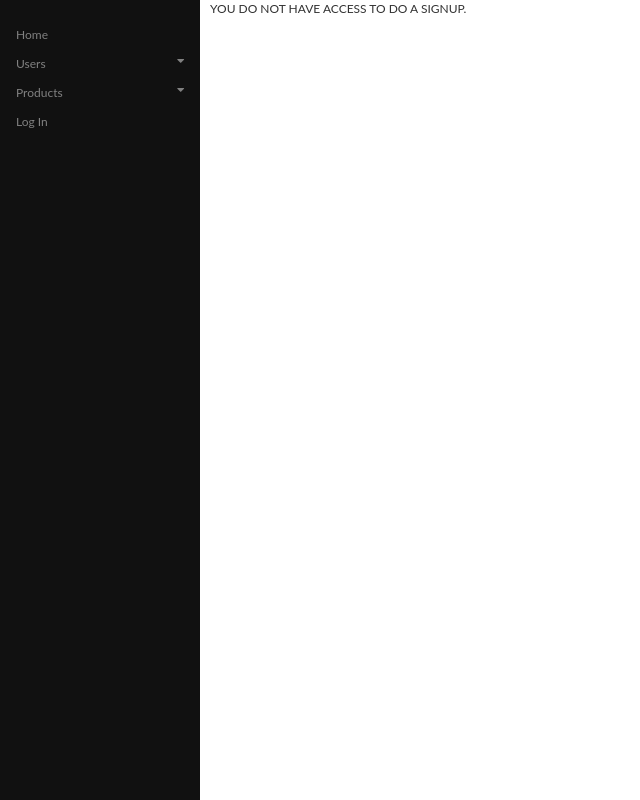
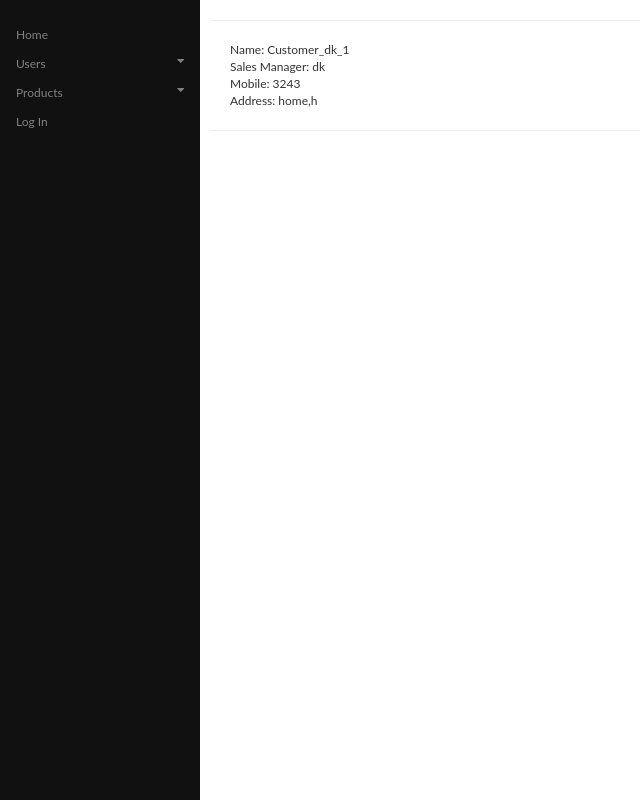
Before and after one commit to harshit8858/mindful_project1_salesapp, a Django app: a page that uses templates/base.html in a window 1400 px wide. Shown: the whole page, without its empty margins (0-640 px from the left). Run offline with Django 3.2, Linux system fonts and the light colour scheme; data comes from the database, SQL or seed files in the repository; both versions use the stored data as it was after the commit; some libraries are stand-ins or nearby versions.

Commit message:
'edit and delete customer' feature added

```diff
--- a/main/admin.py
+++ b/main/admin.py
@@ -1,5 +1,6 @@
 from django.contrib import admin
 from .models import *
+from .models1 import *
 
 
 admin.site.register(Profile)
--- a/main/forms.py
+++ b/main/forms.py
@@ -3,6 +3,7 @@
 from django.contrib.auth.models import User
 from django.forms import ModelChoiceField
 from .models import *
+from .models1 import *
 
 
 USER_TYPE = (
--- /dev/null
+++ b/main/models1.py
@@ -0,0 +1,36 @@
+from django.db import models
+from django.urls import reverse
+from django.db.models.signals import pre_save
+from django.utils.text import slugify
+
+
+class Customer(models.Model):
+    name = models.CharField(max_length=100)
+    slug1 = models.SlugField(unique=True, blank=True, null=True)
+    sale_manager = models.CharField(max_length=20)
+    address = models.TextField(max_length=500)
+    mobile = models.PositiveIntegerField()
+
+    def __str__(self):
+        return self.name
+
+    def get_absolute_url1(self):
+        return reverse("main:customer_details", kwargs={"slug1" : self.slug1})
+
+def create_slug(instance, new_slug=None):
+    slug1 = slugify(instance.name)
+
+    if new_slug is not None:
+        slug1 = new_slug
+    qs = Customer.objects.filter(slug1=slug1).order_by("-id")
+    exists = qs.exists()
+
+    if exists:
+        new_slug = "%s-%s" % (slug1, qs.first().id)
+        return create_slug(instance, new_slug=new_slug)
+    return slug1
+
+def pre_save_customer_receiver(sender, instance, *args, **kwargs):
+    if not instance.slug1:
+        instance.slug1 = create_slug(instance)
+pre_save.connect(pre_save_customer_receiver, sender=Customer)
--- a/main/urls.py
+++ b/main/urls.py
@@ -10,10 +10,13 @@
     url(r'^auth_check/', auth_check, name='check'),
     url(r'^logout/', logout, name='logout'),
     url(r'^invalid/', invalid, name='invalid'),
-    url(r'^customer/', customer, name='customer'),
+    url(r'^customer/$', customer, name='customer'),
     url(r'^customer_list/', customer_list, name='customer_list'),
     url(r'^(?P<slug>[\w-]+)/$', user_details, name='user_details'),
     url(r'^(?P<slug>[\w-]+)/edit/', edit_user, name='edit_user'),
     url(r'^(?P<slug>[\w-]+)/delete/', delete_user, name='delete_user'),
+    url(r'^customer/(?P<slug1>[\w-]+)/$', customer_details, name='customer_details'),
+    url(r'^customer/(?P<slug1>[\w-]+)/edit/', edit_customer, name='edit_customer'),
+    url(r'^customer/(?P<slug1>[\w-]+)/delete/', delete_customer, name='delete_customer')
 
 ]
--- a/main/views.py
+++ b/main/views.py
@@ -3,6 +3,7 @@
 from django.contrib import auth
 from .forms import *
 from .models import *
+from .models1 import *
 
 
 def index(request):
@@ -121,7 +122,8 @@
                 f = form.save(commit=False)
                 f.sale_manager = str(form.cleaned_data.get('sale_manager'))
                 f.save()
-                return redirect('main:customer_list')
+                # return redirect('main:customer_list')
+                return HttpResponseRedirect(f.get_absolute_url1())
         else:
             form = CustomerForm()
         return render(request, 'main/customer.html', {'form':form})
@@ -137,3 +139,35 @@
         'customer': customer,
     }
     return render(request, 'main/customer_list.html', context)
+
+
+def customer_details(request, slug1):
+    instance = get_object_or_404(Customer, slug1=slug1)
+    context = {
+        'instance': instance,
+    }
+    return render(request, 'main/customer_details.html', context)
+
+
+def edit_customer(request, slug1):
+    instance = get_object_or_404(Customer, slug1=slug1)
+    if request.user.is_superuser:
+        if request.method == 'POST':
+            form = CustomerForm(request.POST,instance=instance)
+            if form.is_valid():
+                f = form.save(commit=False)
+                f.sale_manager = str(form.cleaned_data.get('sale_manager'))
+                f.save()
+                # return redirect('main:customer_list')
+                return HttpResponseRedirect(f.get_absolute_url1())
+        else:
+            form = CustomerForm(instance=instance)
+        return render(request, 'main/customer.html', {'form':form})
+    else:
+        return render(request, 'main/not_authorised.html')
+
+
+def delete_customer(request, slug1):
+    instance = get_object_or_404(Customer, slug1=slug1)
+    instance.delete()
+    return redirect('main:customer_list')
--- a/templates/base.html
+++ b/templates/base.html
@@ -94,8 +94,8 @@
                 <i class="fa fa-caret-down"></i>
             </button>
             <div class="dropdown-container">
-                    <a href="{% url 'main:customer' %}">All-Customer</a>
-                    <a href="{% url 'main:customer_list' %}">Create-Customer</a>
+                <a href="{% url 'main:customer_list' %}">All-Customer</a>
+                <a href="{% url 'main:customer' %}">Create-Customer</a>
             </div>
         {% endif %}
         <button class="dropdown-btn">Products
--- /dev/null
+++ b/templates/main/customer_details.html
@@ -0,0 +1,18 @@
+{% extends 'base.html' %}
+
+{% block content %}
+
+    <hr/>
+    <div class="container">
+        Name: {{instance.name}}<br/>
+        Sales Manager: {{instance.sale_manager}}<br/>
+        Mobile: {{instance.mobile}}<br/>
+        Address: {{instance.address}}<br/>
+        {% if request.user.is_superuser %}
+            <a href="{{instance.get_absolute_url1}}edit">Edit</a>
+            <a href="{{instance.get_absolute_url1}}delete">Delete</a>
+        {% endif %}
+    </div>
+    <hr/>
+
+{% endblock %}
```
Also changed, not shown: main/models.py (+0 -10 lines), templates/main/customer_list.html (+6 -2 lines), db.sqlite3, main/migrations/0012_customer_slug1.py (added), templates/main/user_details.html (line endings or trailing spaces).
